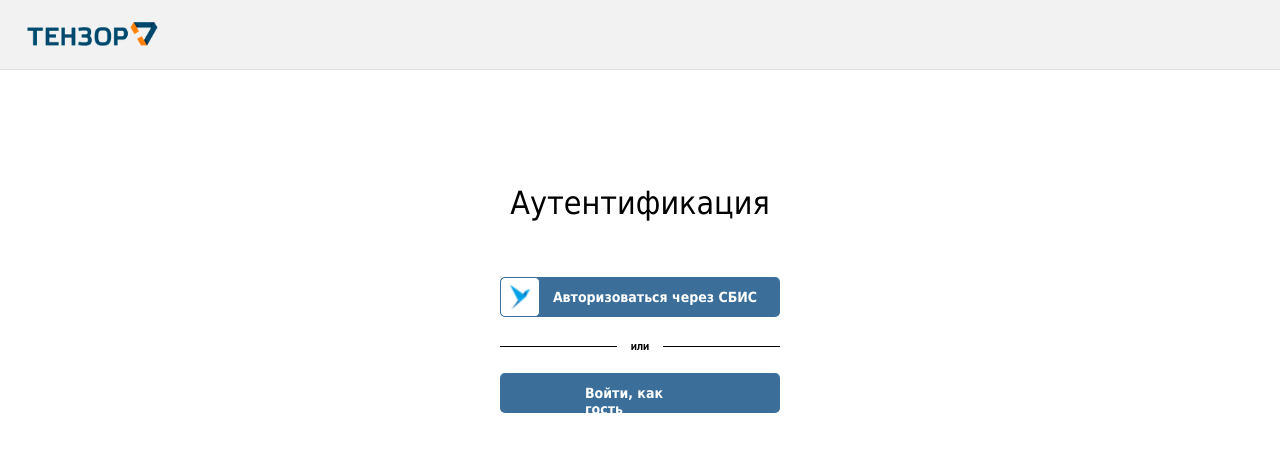
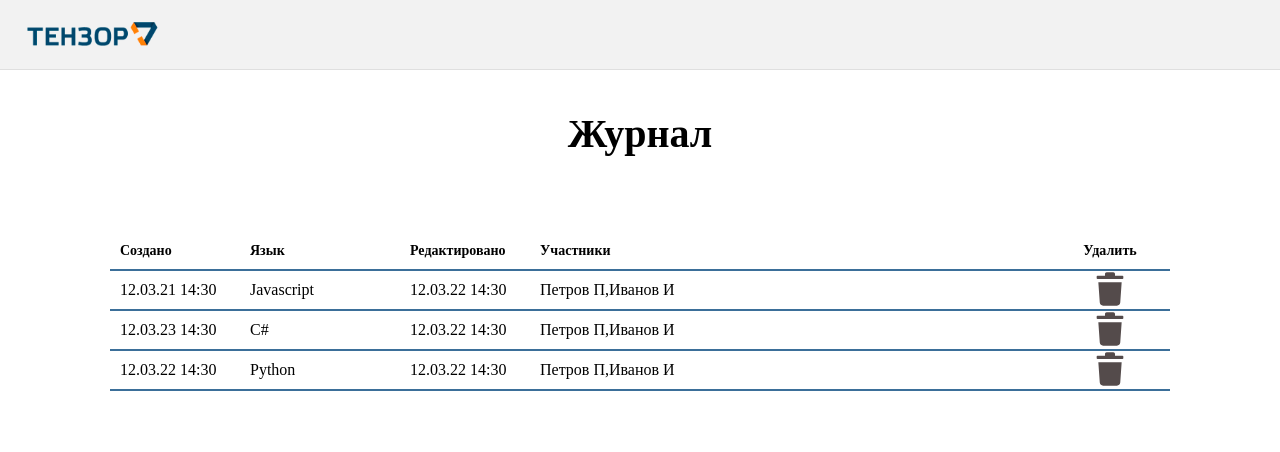
Before and after one commit to Nastya1181/clientForSabycode, a React (Create React App) app: page /log in a window 1280 px wide. Before the commit this address led to /authentication. Shown: the top 452 px of the page. Built offline with nearby package versions, Linux system fonts and the light colour scheme.

Commit message:
Страница журнала и там потом закину ещё чуть позже

```diff
--- a/public/index.css
+++ b/public/index.css
@@ -192,7 +192,7 @@ color: #FFFFFF;
 
 
 .invite-button__text {
-    width: 90px;
+
     height: 14px;
     font-family: 'Tahoma';
 
@@ -281,3 +281,45 @@ flex-grow: 0;
     height: 20px;
     width: 280px;
 }
+
+
+.log__name{
+    text-align: center;
+    margin-top: 40px;
+    margin-bottom: 76px;
+    font-size: 40px;
+}
+.font__header{
+    font-size: 14px;
+    font-weight: 700;
+}
+.table{
+    display: flex;
+    margin: 0 auto;
+    width: 1060px;
+    border-bottom: 2px #3B6F99 solid;
+    font-weight: 400px;
+}
+.table div{
+    padding: 10px;
+
+}
+.family{
+    width: 500px;
+}
+.begin{
+    width: 110px;
+}
+.named__lang{
+    width: 140px;
+}
+.edit{
+    width: 110px;
+}
+.delete{
+    margin: 0 auto;
+}
+.delete__logo{
+    margin: 0 auto;
+    background-color: white;
+}
--- a/src/App.js
+++ b/src/App.js
@@ -3,6 +3,8 @@ import AuthPage from './components/AuthPage';
 import EditPage from './components/EditPage'
 import GuestForm from './components/GuestForm';
 import Layout from './components/Layout';
+import Log from "./components/Log";
+
 
 function App() {
   return (
@@ -13,6 +15,7 @@ function App() {
         <Route  path=':id' element={<EditPage />}/>
         <Route  path='/authentication' element={<AuthPage />}/>
         <Route path='/guestAuthorization' element={<GuestForm />}></Route>
+        <Route path='/log' element={<Log />}></Route>
         </Route>
     </Routes>
 </Router>
--- /dev/null
+++ b/src/components/Log.jsx
@@ -0,0 +1,24 @@
+import React, { useState } from "react";
+import Meetings from "./Meetings";
+
+export default function Log(props) {
+    const [posts] = useState([
+        {time:"12.03.21 14:30", prog: "Javascript", edited: "12.03.22 14:30", name: "Петров П,Иванов И "},
+        {time:"12.03.23 14:30", prog: "C#", edited: "12.03.22 14:30", name: "Петров П,Иванов И"},
+        {time:"12.03.22 14:30", prog: "Python", edited: "12.03.22 14:30", name: "Петров П,Иванов И"},
+      ])
+      return (
+        <div className="app">
+          <h1 className="log__name">Журнал</h1>
+          <div className="table font__header">
+                <div className="begin">Создано</div>
+                <div className="named__lang">Язык</div>
+                <div className="edit">Редактировано</div>
+                <div className="family">Участники</div>
+                <div className="delete">Удалить</div>
+          </div>
+          {posts.map(post =>
+            <Meetings post ={post}/>)}
+        </div>
+      );
+}
--- /dev/null
+++ b/src/components/Meetings.jsx
@@ -0,0 +1,15 @@
+import React from "react";
+import logo from '../img/delete.svg';
+export default function Meetings(props) {
+    return (
+    <div>
+        <div className="table">
+          <div className="begin">{props.post.time}</div>
+          <div className="named__lang">{props.post.prog}</div>
+          <div className="edit">{props.post.edited}</div>
+          <div className="family">{props.post.name}</div>
+          <button className="delete__logo"><img src={logo} onClick={""} /></button>
+        </div>
+      </div>
+    );
+}
```
Also changed, not shown: src/img/delete.svg (added).
